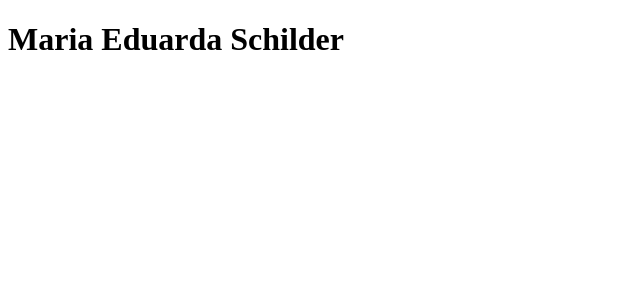
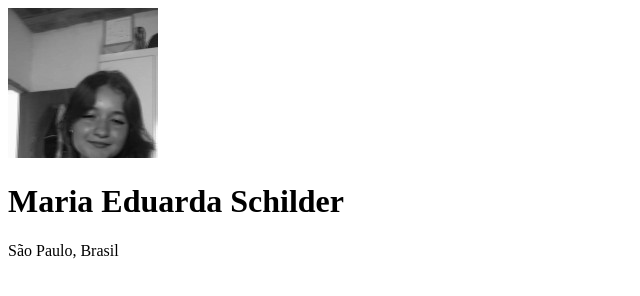
Before and after one commit to DudaSchilder12B/meus-link, a plain HTML site: page index.html in a window 1280 px wide. Shown: the whole page, without its empty margins (0-640 px from the left). Drawn offline with Linux system fonts and the light colour scheme.

Commit message:
Desenvolvimento do HTML

```diff
--- a/index.html
+++ b/index.html
@@ -7,7 +7,9 @@
 </head>
 <body>
    <div>
+    <img src="./WhatsApp Image 2024-03-11 at 19.36.06.jpg" alt="imagem do criador da pg de links, Maria Eduarda">
     <h1>Maria Eduarda Schilder</h1>
+    <p>São Paulo, Brasil</p>
    </div>
 </body>
 </html>
```
